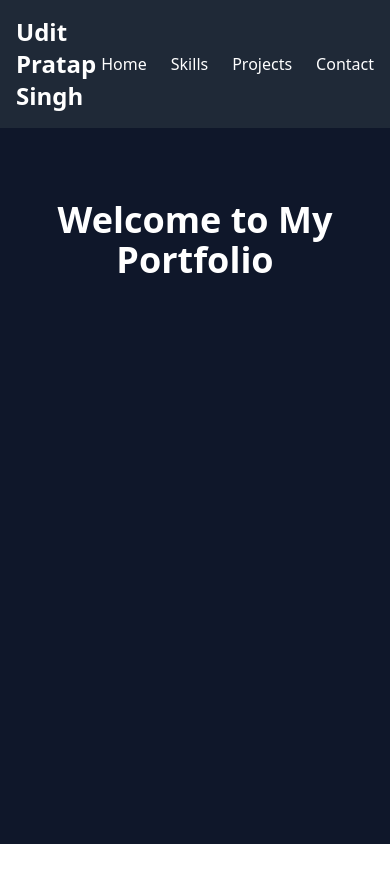
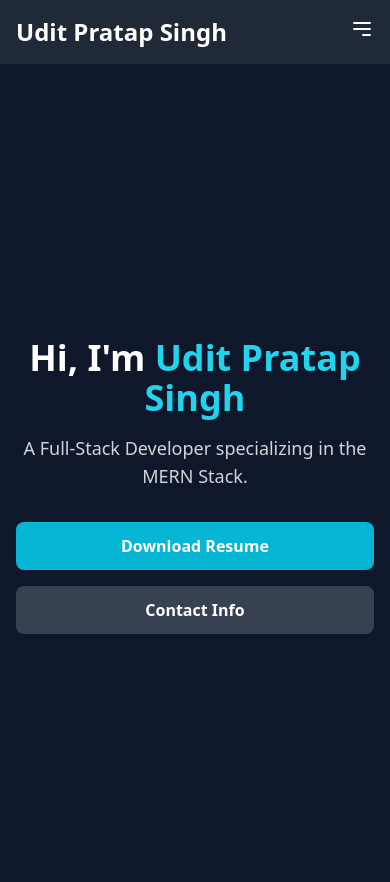
Before and after one commit to uditttttt/Portfolio, a React (Vite) app: page / in a window 390 px wide. Shown: the top 882 px of the page. Before the commit the page ends 844 px from the top, so only its background shows below. Built offline with nearby package versions, Linux system fonts and the light colour scheme.

Commit message:
My-Portfolio

```diff
--- a/src/App.jsx
+++ b/src/App.jsx
@@ -1,18 +1,15 @@
 // src/App.jsx
 
-import Navbar from './components/Navbar'; // Import the Navbar component
+import Navbar from './components/Navbar';
+import Hero from './components/Hero'; // Import the Hero component
 
 function App() {
   return (
-    <div className="bg-slate-900 text-white min-h-screen">
-      <Navbar /> {/* Use the Navbar component here */}
+    <div className="bg-slate-900 text-white">
+      <Navbar />
+      <Hero /> {/* Use the Hero component here */}
 
-      {/* The rest of your page content will go here later */}
-      <div className="container mx-auto p-8">
-        <h1 className="text-4xl font-bold text-center mt-10">
-          Welcome to My Portfolio
-        </h1>
-      </div>
+      {/* We will add other components like Skills, Projects, etc. later */}
     </div>
   )
 }
--- /dev/null
+++ b/src/components/Hero.jsx
@@ -0,0 +1,39 @@
+// src/components/Hero.jsx
+
+import React from 'react';
+
+const Hero = () => {
+  return (
+    <section id="home" className="min-h-screen flex items-center bg-slate-900 px-4">
+      <div className="container mx-auto text-center">
+        {/* Use smaller text on mobile (text-4xl) and larger on medium screens up (md:text-6xl) */}
+        <h2 className="text-4xl md:text-6xl font-bold">
+          Hi, I'm <span className="text-cyan-400">Udit Pratap Singh</span>
+        </h2>
+        {/* Use smaller text on mobile (text-lg) and larger on medium screens up (md:text-2xl) */}
+        <p className="text-lg md:text-2xl mt-4 text-gray-300">
+          A Full-Stack Developer specializing in the MERN Stack.
+        </p>
+        {/* Stack buttons vertically on mobile, and horizontally on small screens up */}
+        <div className="mt-8 flex flex-col sm:flex-row justify-center items-center gap-4">
+          <a
+            href="https://drive.google.com/file/d/1k-xgybGF0t0pQUibpDwJP3_ZS3AWOtXO/view?usp=drive_link" // Make sure to keep your Google Drive link
+            target="_blank"
+            rel="noopener noreferrer"
+            className="bg-cyan-500 text-white font-bold py-3 px-6 rounded-lg hover:bg-cyan-600 transition duration-300 w-full sm:w-auto"
+          >
+            Download Resume
+          </a>
+          <a
+            href="#contact"
+            className="bg-gray-700 text-white font-bold py-3 px-6 rounded-lg hover:bg-gray-600 transition duration-300 w-full sm:w-auto"
+          >
+            Contact Info
+          </a>
+        </div>
+      </div>
+    </section>
+  );
+};
+
+export default Hero;
--- a/src/components/Navbar.jsx
+++ b/src/components/Navbar.jsx
@@ -1,24 +1,48 @@
 // src/components/Navbar.jsx
 
-import React from 'react';
+import React, { useState } from 'react';
 
 const Navbar = () => {
+  // State to manage whether the mobile menu is open or closed
+  const [isOpen, setIsOpen] = useState(false);
+
   return (
-    <nav className="bg-gray-800 text-white p-4 sticky top-0 z-10">
+    <nav className="bg-gray-800 text-white p-4 sticky top-0 z-50">
       <div className="container mx-auto flex justify-between items-center">
         {/* Your Name/Logo */}
         <h1 className="text-2xl font-bold">
           <a href="#home">Udit Pratap Singh</a>
         </h1>
 
-        {/* Navigation Links */}
-        <ul className="flex space-x-6">
+        {/* Desktop Navigation Links (hidden on small screens) */}
+        <ul className="hidden md:flex space-x-6">
           <li><a href="#home" className="hover:text-cyan-400">Home</a></li>
           <li><a href="#skills" className="hover:text-cyan-400">Skills</a></li>
           <li><a href="#projects" className="hover:text-cyan-400">Projects</a></li>
           <li><a href="#contact" className="hover:text-cyan-400">Contact</a></li>
         </ul>
+
+        {/* Hamburger Menu Button (visible on small screens) */}
+        <div className="md:hidden">
+          <button onClick={() => setIsOpen(!isOpen)}>
+            <svg className="w-6 h-6" fill="none" stroke="currentColor" viewBox="0 0 24 24" xmlns="http://www.w3.org/2000/svg">
+              <path strokeLinecap="round" strokeLinejoin="round" strokeWidth="2" d="M4 6h16M4 12h16m-7 6h7"></path>
+            </svg>
+          </button>
+        </div>
       </div>
+
+      {/* Mobile Menu (conditionally rendered) */}
+      {isOpen && (
+        <div className="md:hidden mt-4">
+          <ul className="flex flex-col items-center space-y-4">
+            <li><a href="#home" className="hover:text-cyan-400" onClick={() => setIsOpen(false)}>Home</a></li>
+            <li><a href="#skills" className="hover:text-cyan-400" onClick={() => setIsOpen(false)}>Skills</a></li>
+            <li><a href="#projects" className="hover:text-cyan-400" onClick={() => setIsOpen(false)}>Projects</a></li>
+            <li><a href="#contact" className="hover:text-cyan-400" onClick={() => setIsOpen(false)}>Contact</a></li>
+          </ul>
+        </div>
+      )}
     </nav>
   );
 };
```
Also changed, not shown: 1 other file (tests, documents, lock files or other folders).
